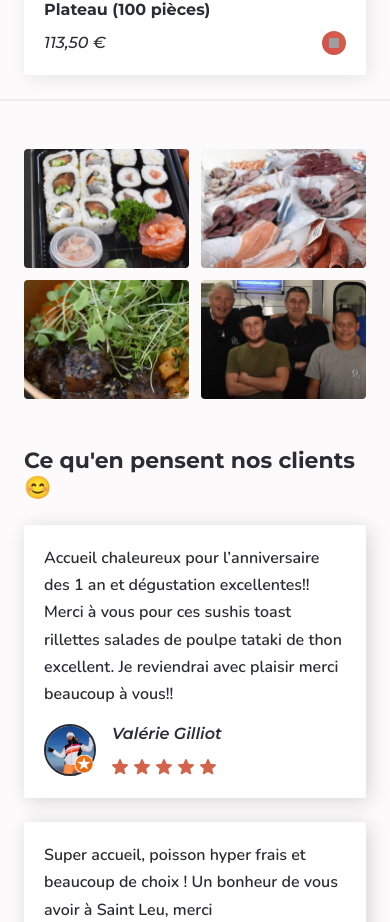
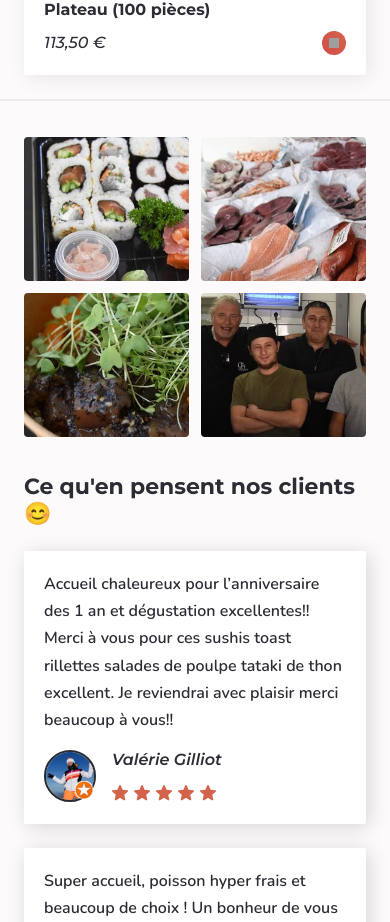
Before and after one commit to LAVITGaetan/sushi, an Angular app: page / in a window 390 px wide. Shown: the part 3277-4199 px from the top of the page. Built offline with nearby package versions, Linux system fonts and the light colour scheme; grey boxes are pictures that could not be loaded.

Commit message:
add responsive features

```diff
--- a/src/styles.css
+++ b/src/styles.css
@@ -272,11 +272,11 @@ body {
 
     .galery-section {
         margin-bottom: 0;
-        padding: 24px;
+        padding: 12px 24px;
     }
 
     .galery-grid {
-        min-height: 250px;
+        min-height: 300px;
         display: grid;
         grid-template-columns: repeat(2, 1fr);
         grid-template-rows: repeat(2, 1fr);
```
